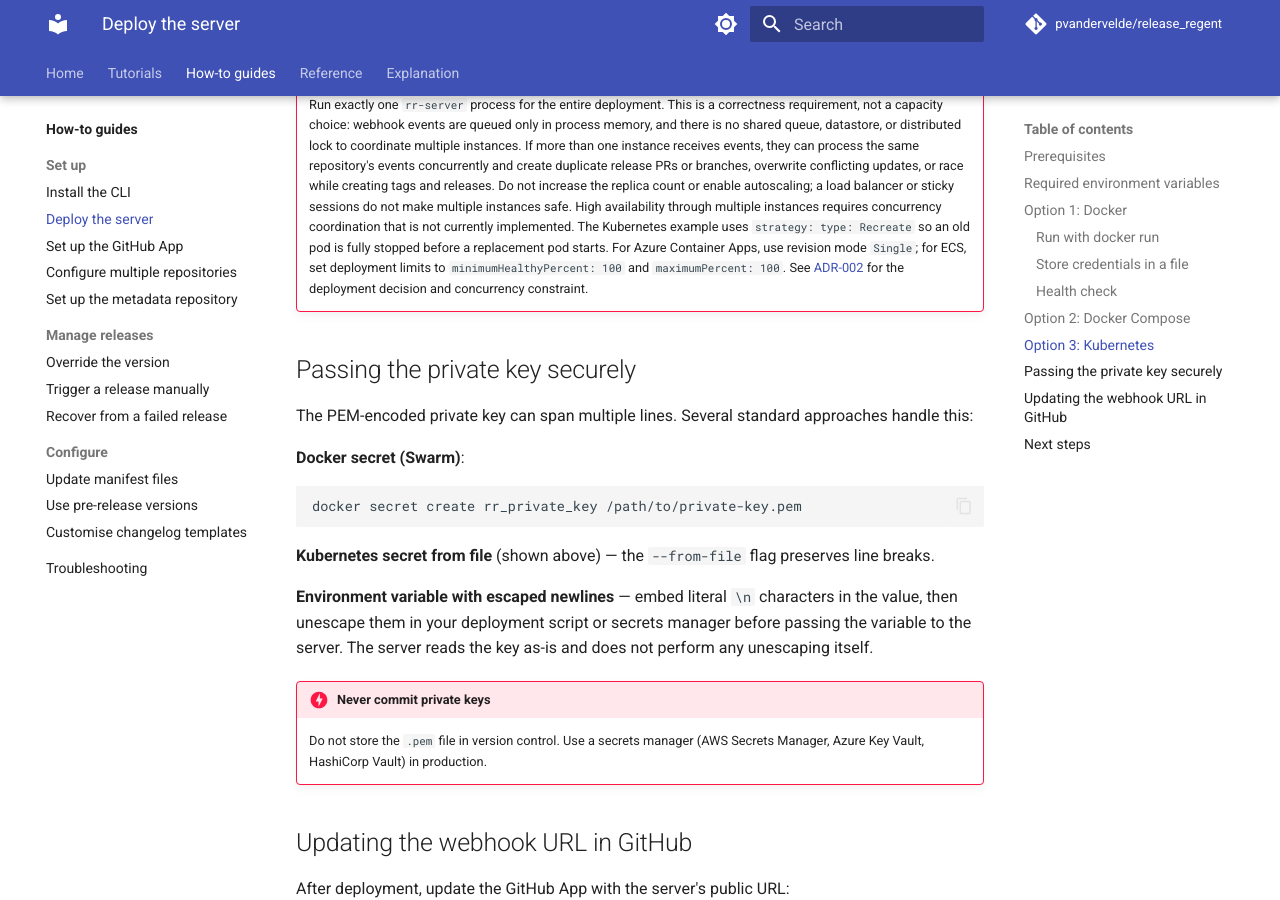
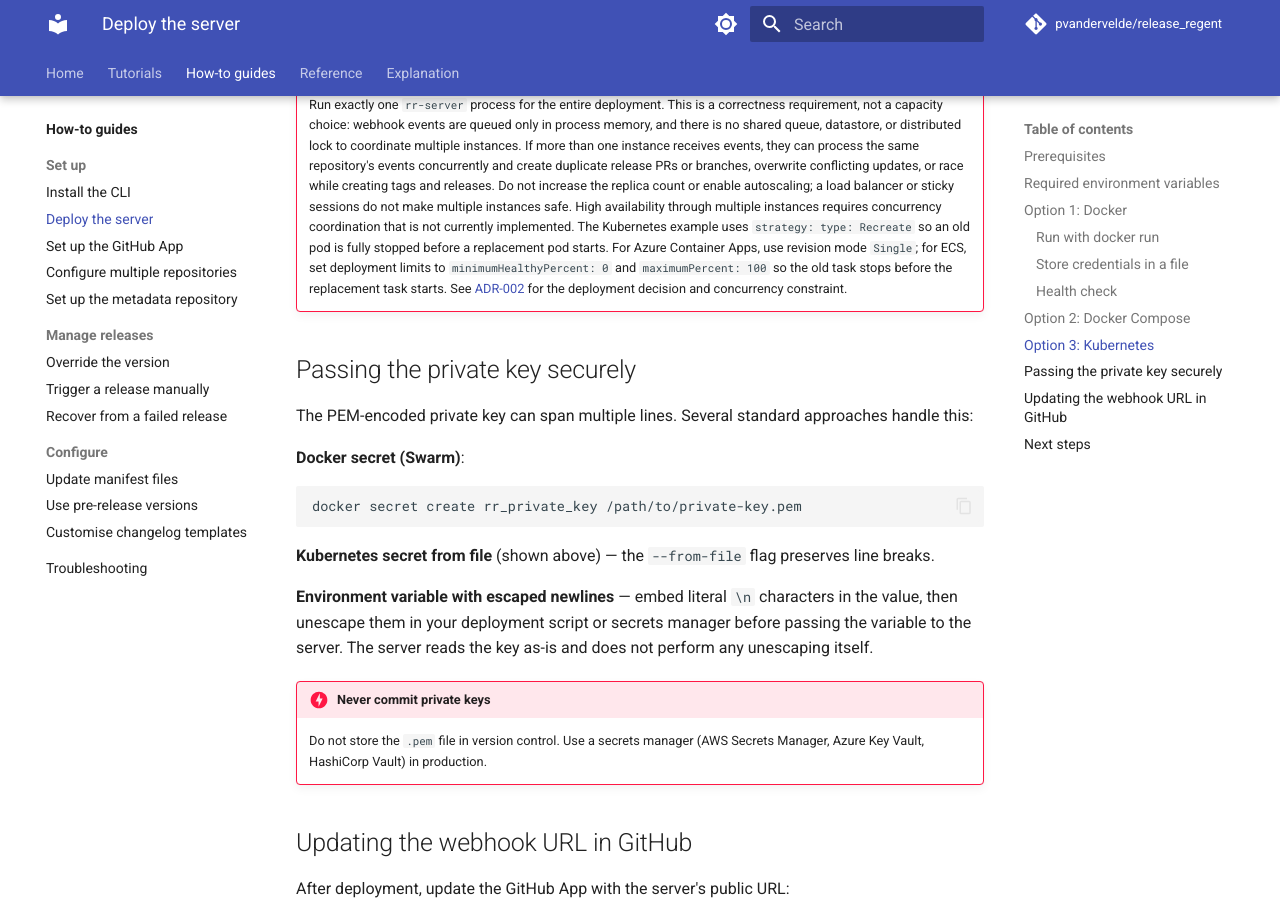
Before and after one commit to pvandervelde/release_regent, an MkDocs documentation site: the page built from docs/user/how-to/setup/install-server.md, in a window 1280 px wide and 900 px high, scrolled down 3903 px. Built offline with MkDocs 1.6.1 and Material for MkDocs 9.7.7, drawn with Linux system fonts in a browser that asks for light colours; comment, search, counter and statistics services are not loaded.

Commit message:
docs(deployment): fix ECS single-instance rollout guidance
Co-authored-by: copilot-swe-agent[bot] <198982749+Copilot@users.noreply.github.com>

```diff
--- a/docs/user/how-to/setup/install-server.md
+++ b/docs/user/how-to/setup/install-server.md
@@ -199,8 +199,8 @@ Expose the service externally (for example via an ingress) so that GitHub can re
     High availability through multiple instances requires concurrency coordination that is
     not currently implemented. The Kubernetes example uses `strategy: type: Recreate` so an old
     pod is fully stopped before a replacement pod starts. For Azure Container Apps, use revision
-    mode `Single`; for ECS, set deployment limits to `minimumHealthyPercent: 100` and
-    `maximumPercent: 100`. See [ADR-002](https://github.com/pvandervelde/release_regent/blob/master/docs/adr/ADR-002-long-running-server-deployment-model.md)
+    mode `Single`; for ECS, set deployment limits to `minimumHealthyPercent: 0` and
+    `maximumPercent: 100` so the old task stops before the replacement task starts. See [ADR-002](https://github.com/pvandervelde/release_regent/blob/master/docs/adr/ADR-002-long-running-server-deployment-model.md)
     for the deployment decision and concurrency constraint.
 
 ## Passing the private key securely
```
